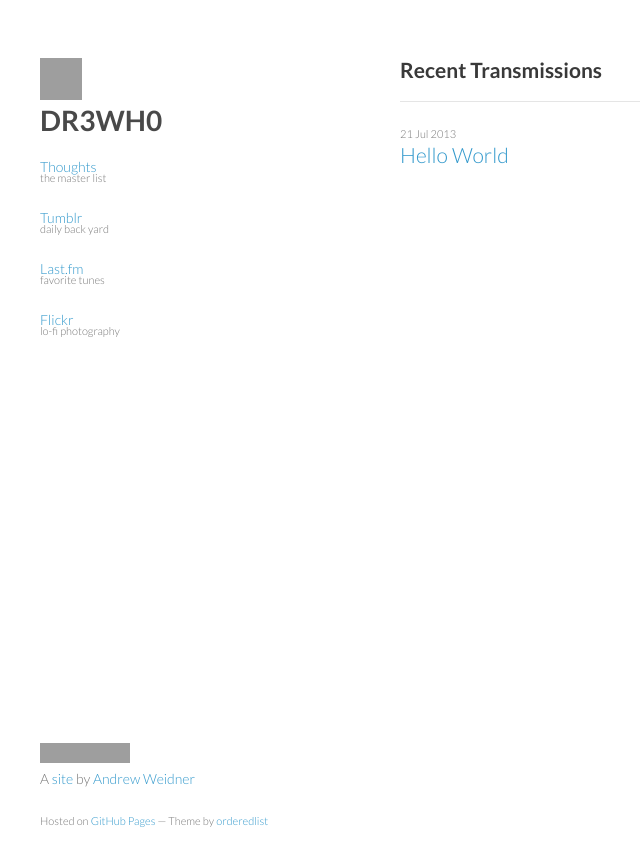
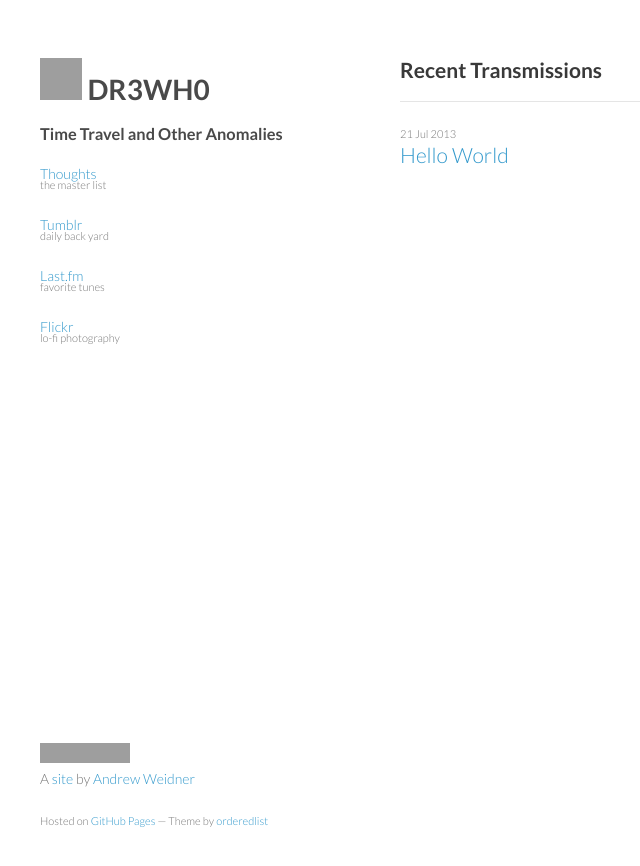
Before and after one commit to drewhop/drewhop.github.io, a Jekyll site: the page built from index.html, in a window 1280 px wide. Shown: the top 866 px of the page, without its empty margins (170-810 px from the left). Built offline with Jekyll 4.4.1, drawn with Linux system fonts in a browser that asks for light colours; comment, search, counter and statistics services are not loaded; grey boxes are pictures that could not be loaded.

Commit message:
tweak headers

```diff
--- a/_layouts/default.html
+++ b/_layouts/default.html
@@ -11,7 +11,8 @@
     <div class="wrapper">
 
       <header>
-        <img src="https://dl.dropboxusercontent.com/u/8239797/DR3WH0.png" alt="DR3WH0.png" height="42" width="42" /><h1><a href="/index.html">DR3WH0</a></h1>
+        <h1><a href="/index.html"><img src="https://dl.dropboxusercontent.com/u/8239797/DR3WH0.png" alt="DR3WH0.png" height="42" width="42" /> DR3WH0</a></h1>
+        <h3>Time Travel and Other Anomalies</h3>
         <p class="view"><a href="/posts.html">Thoughts<small>the master list</small></a>
         <p class="view"><a href="http://dr3wh0.tumblr.com/">Tumblr<small>daily back yard</small></a>
         <p class="view"><a href="http://www.last.fm/user/DR3WH0">Last.fm<small>favorite tunes</small></a>
```
